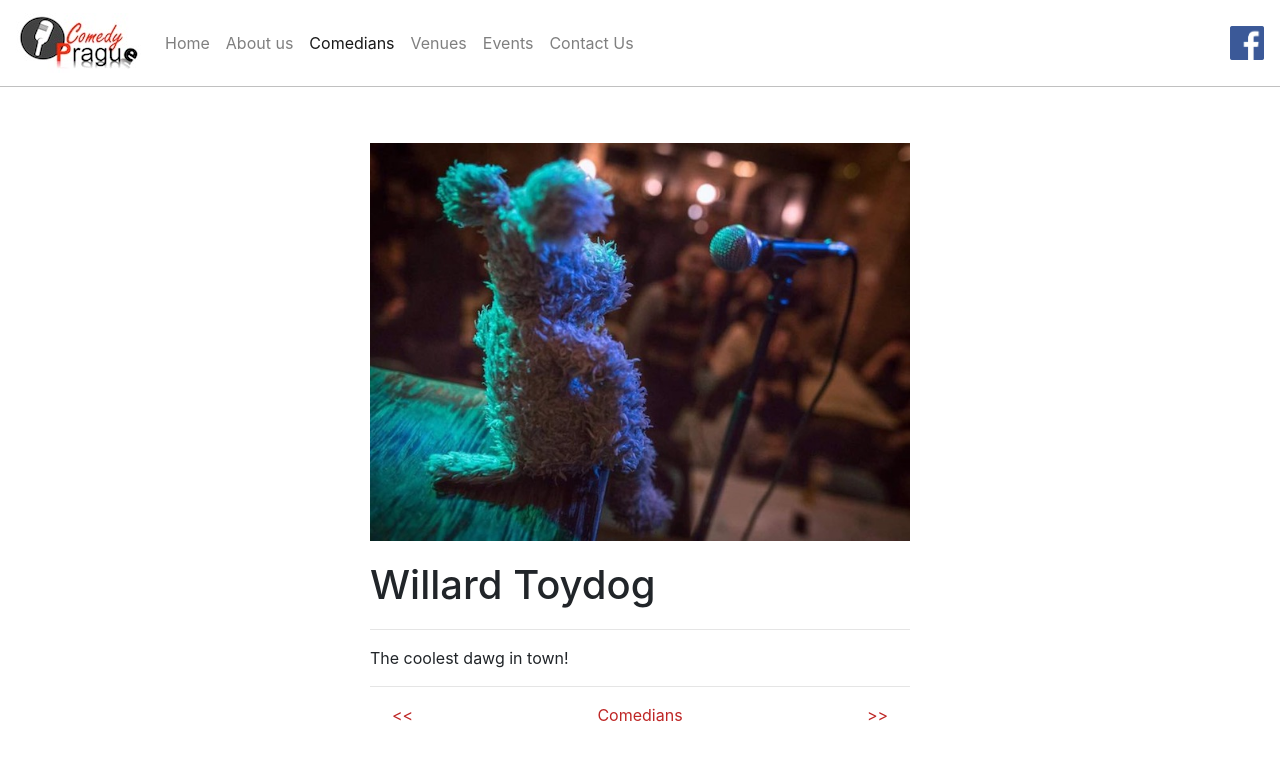
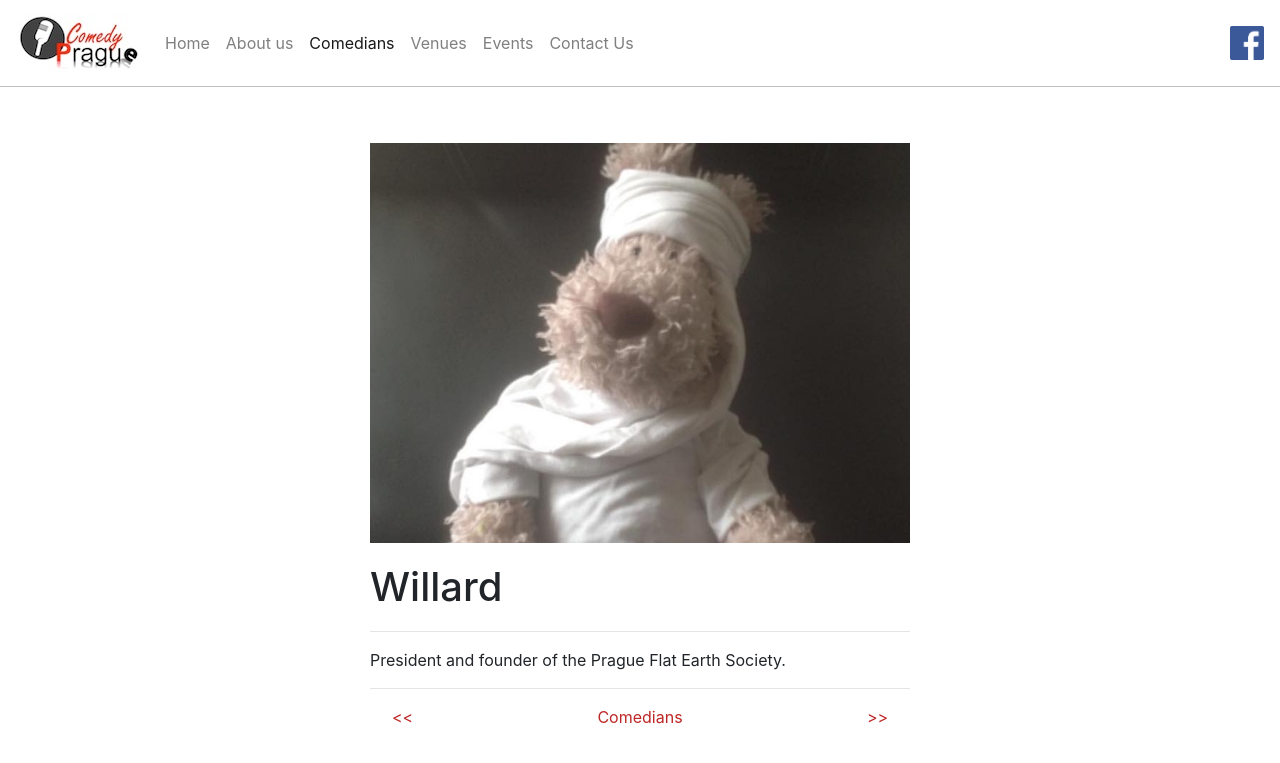
Before and after one commit to ComedyPrague/ComedyPrague.github.io, a Jekyll site: the page built from comedians/willard-toydog.html, in a window 1280 px wide. Shown: the top 763 px of the page. Built offline with Jekyll 4.4.1, drawn with Linux system fonts in a browser that asks for light colours; nearby versions of some CDN libraries.

Commit message:
Updated Willard

```diff
--- a/_config.yml
+++ b/_config.yml
@@ -14,7 +14,7 @@ url: "http://comedyprague.cz" # the base hostname & protocol for your site, e.g.
 comedians:
   - { id: luke-ryan, name: Luke ryan }
   - { id: scott-lee-hansen, name: Scott Lee Hansen }
-  - { id: willard-toydog, name: Willard Toydog }
+  - { id: willard-toydog, name: Willard }
   - { id: lucie-machackova, name: Lucie Macháčková }
   - { id: bryan-flanagan, name: Bryan Flanagan }
   - { id: katarina-puskarov, name: Katarina Puskarov }
--- a/comedians/willard-toydog.html
+++ b/comedians/willard-toydog.html
@@ -3,8 +3,8 @@ layout: comedian
 permalink: /comedians/willard-toydog.html
 comedian:
   id: willard-toydog
-  name: Willard Toydog
+  name: Willard
   img-align: 50% 0%
 ---
 
-<p>The coolest dawg in town!</p>
+<p>President and founder of the Prague Flat Earth Society.</p>
```
Also changed, not shown: img/comedians/willard-toydog-thumb.jpg, img/comedians/willard-toydog.jpg.
